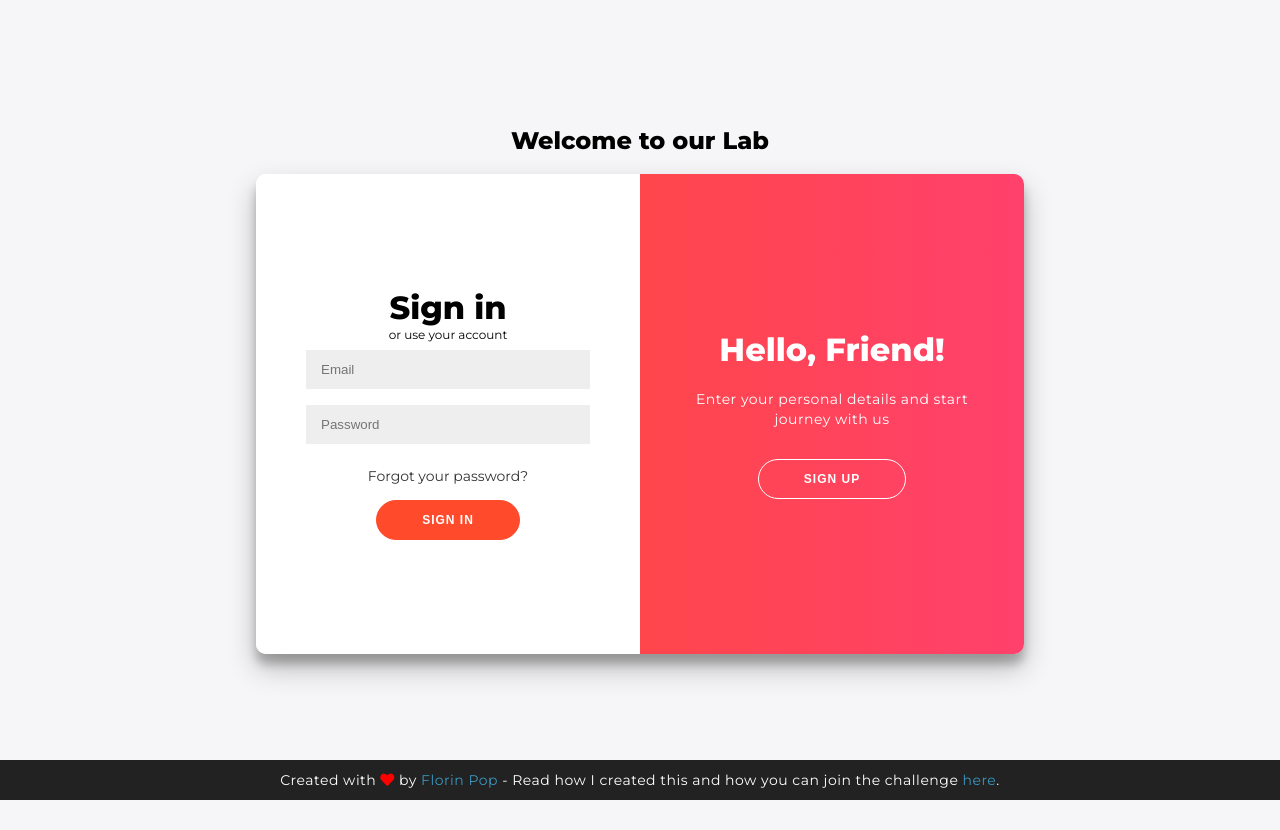
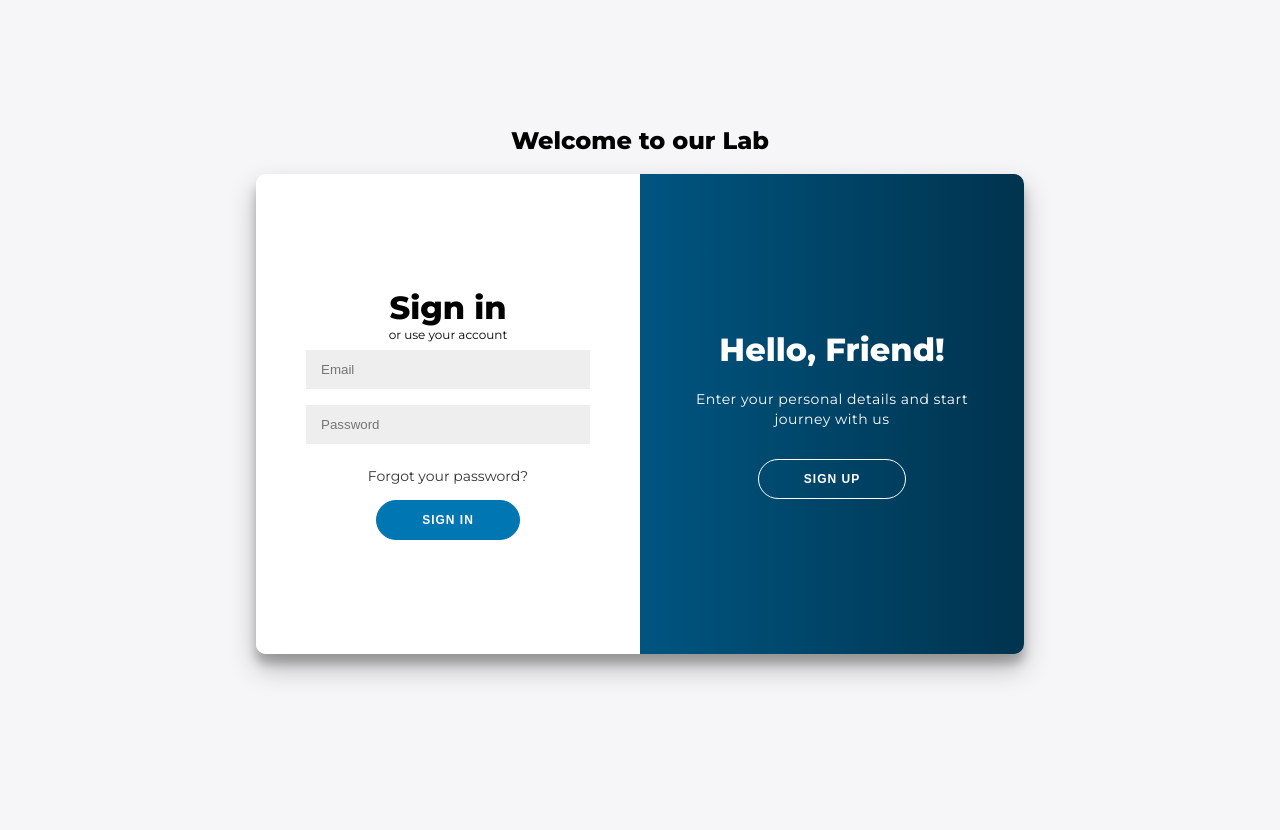
Before and after one commit to Piyush871/laboratory_management, a Django app: page /reg_normal_user in a window 1280 px wide. Run offline with Django 4.2, Linux system fonts and the light colour scheme; some libraries are stand-ins or nearby versions.

```diff
--- /dev/null
+++ b/branch.txt
@@ -0,0 +1 @@
+branch 7 in this branch the login and sign up is working properly
--- a/myapp/models.py
+++ b/myapp/models.py
@@ -6,7 +6,7 @@ from django.contrib.auth import get_user_model
 
 
 class CustomUserManager(BaseUserManager):
-    def create_user(self, email, name, employee_id, contact_no, employee_designation, password=None, user_type="normal"):
+    def create_user(self, email, name, employee_id, contact_no, employee_designation, password=None, user_type="normal",is_active=False):
         """
         Creates and saves a new user with the given email, password, and user type.
         """
@@ -14,7 +14,7 @@ class CustomUserManager(BaseUserManager):
             raise ValueError('The Email field must be set')
         email = self.normalize_email(email)
         user = self.model(email=email, name=name, employee_id=employee_id, contact_no=contact_no,
-                          employee_designation=employee_designation, user_type=user_type)
+                          employee_designation=employee_designation, user_type=user_type,is_active=is_active )
         user.set_password(password)
         user.save(using=self._db)
         return user
--- a/myapp/static/css/registerCSS.css
+++ b/myapp/static/css/registerCSS.css
@@ -1,4 +1,4 @@
-@import url('https://fonts.googleapis.com/css?family=Montserrat:400,800');
+@import url("https://fonts.googleapis.com/css?family=Montserrat:400,800");
 
 * {
   box-sizing: border-box;
@@ -10,7 +10,7 @@ body {
   justify-content: center;
   align-items: center;
   flex-direction: column;
-	font-family: 'Montserrat', sans-serif;
+  font-family: "Montserrat", sans-serif;
   height: 100vh;
   margin: -20px 0 50px;
 }
@@ -45,9 +45,9 @@ a {
 
 button {
   border-radius: 20px;
-	border: 1px solid #FF4B2B;
-	background-color: #FF4B2B;
-	color: #FFFFFF;
+  border: 1px solid #0077b3;
+  background-color: #0077b3;
+  color: #ffffff;
   font-size: 12px;
   font-weight: bold;
   padding: 12px 45px;
@@ -66,11 +66,11 @@ button:focus {
 
 button.ghost {
   background-color: transparent;
-	border-color: #FFFFFF;
+  border-color: #ffffff;
 }
 
 form {
-	background-color: #FFFFFF;
+  background-color: #ffffff;
   display: flex;
   align-items: center;
   justify-content: center;
@@ -91,8 +91,7 @@ input {
 .container {
   background-color: #fff;
   border-radius: 10px;
-  	box-shadow: 0 14px 28px rgba(0,0,0,0.25),
-			0 10px 10px rgba(0,0,0,0.22);
+  box-shadow: 0 14px 28px rgba(0, 0, 0, 0.25), 0 10px 10px rgba(0, 0, 0, 0.22);
   position: relative;
   overflow: hidden;
   width: 768px;
@@ -132,12 +131,14 @@ input {
 }
 
 @keyframes show {
-	0%, 49.99% {
+  0%,
+  49.99% {
     opacity: 0;
     z-index: 1;
   }
 
-	50%, 100% {
+  50%,
+  100% {
     opacity: 1;
     z-index: 5;
   }
@@ -154,18 +155,18 @@ input {
   z-index: 100;
 }
 
-.container.right-panel-active .overlay-container{
+.container.right-panel-active .overlay-container {
   transform: translateX(-100%);
 }
 
 .overlay {
-	background: #FF416C;
-	background: -webkit-linear-gradient(to right, #FF4B2B, #FF416C);
-	background: linear-gradient(to right, #FF4B2B, #FF416C);
+  background: #0077b3;
+  background: -webkit-linear-gradient(to right, #0077b3, #00334e);
+  background: linear-gradient(to right, #0077b3, #00334e);
   background-repeat: no-repeat;
   background-size: cover;
   background-position: 0 0;
-	color: #FFFFFF;
+  color: #ffffff;
   position: relative;
   left: -100%;
   height: 100%;
@@ -215,7 +216,7 @@ input {
 }
 
 .social-container a {
-	border: 1px solid #DDDDDD;
+  border: 1px solid #dddddd;
   border-radius: 50%;
   display: inline-flex;
   justify-content: center;
@@ -224,28 +225,3 @@ input {
   height: 40px;
   width: 40px;
 }
-
-footer {
-    background-color: #222;
-    color: #fff;
-    font-size: 14px;
-    bottom: 0;
-    position: fixed;
-    left: 0;
-    right: 0;
-    text-align: center;
-    z-index: 999;
-}
-
-footer p {
-    margin: 10px 0;
-}
-
-footer i {
-    color: red;
-}
-
-footer a {
-    color: #3c97bf;
-    text-decoration: none;
-}
--- a/myapp/templates/register.html
+++ b/myapp/templates/register.html
@@ -3,7 +3,7 @@
 <html lang="en" >
 <head>
   <meta charset="UTF-8">
-  <title>CodePen - Weekly Coding Challenge #1 -  Double slider Sign in/up Form - Desktop Only</title>
+  <title>Online Lab Assitant</title>
   <link rel='stylesheet' href='https://cdnjs.cloudflare.com/ajax/libs/font-awesome/5.14.0/css/all.min.css'>
     {% load static %}
   <link rel="stylesheet" href={% static 'css/registerCSS.css' %}>
@@ -12,18 +12,7 @@
 <body>
 
 
-{% comment %}
 
-    email = models.EmailField(unique=True)
-    name = models.CharField(max_length=100)
-    employee_id = models.CharField(max_length=20, unique=True)
-    contact_no = models.CharField(max_length=15)
-    employee_designation = models.CharField(max_length=100)
-    is_staff = models.BooleanField(default=False)
-    user_type = models.CharField(max_length=100, default="normal")
-    is_active = models.BooleanField(default=True)
-    USERNAME_FIELD = 'email'
-    REQUIRED_FIELDS = ['name', 'employee_id', 'contact_no', 'employee_designation'] {% endcomment %}
 
 
 <!-- partial:index.partial.html -->
@@ -44,13 +33,14 @@
 		</form>
 	</div>
 	<div class="form-container sign-in-container">
-		<form action="#">
+		<form action="login" method="POST">
+			{% csrf_token %}
 			<h1>Sign in</h1>
 			<span>or use your account</span>
-			<input type="email" placeholder="Email" />
-			<input type="password" placeholder="Password" />
+			<input type="email" placeholder="Email" name="email" />
+			<input type="password" placeholder="Password" name="password"/>
 			<a href="#">Forgot your password?</a>
-			<button>Sign In</button>
+			<button type="submit" >Sign In</button>
 		</form>
 	</div>
 	<div class="overlay-container">
@@ -68,15 +58,6 @@
 		</div>
 	</div>
 </div>
-
-<footer>
-	<p>
-		Created with <i class="fa fa-heart"></i> by
-		<a target="_blank" href="https://florin-pop.com">Florin Pop</a>
-		- Read how I created this and how you can join the challenge
-		<a target="_blank" href="https://www.florin-pop.com/blog/2019/03/double-slider-sign-in-up-form/">here</a>.
-	</p>
-</footer>
 <!-- partial -->
   <script  src={% static 'js/registerScript.js' %}></script>
 
--- a/myapp/views.py
+++ b/myapp/views.py
@@ -42,6 +42,8 @@ def home_view(request):
     return render(request, 'home.html', context)
 
 
+#************************view for registring normal user **************************************************************
+
 def reg_normal_user_view(request):
     if request.method == 'POST':
         # get the data from the user form
@@ -64,6 +66,7 @@ def reg_normal_user_view(request):
 
         # feed the data to the form  object
 
+#&&&&&&&&&&&&&&&&&&&&&&&&&&&&&&&&&&&&&&&LOGIN VIEW &&&&&&&&&&&&&&&&&&&&&&&&&&&&&&&&&&&&&&&&&&&
 
 def login_view(request):
     if request.method == 'POST':
@@ -74,7 +77,8 @@ def login_view(request):
             login(request, user)
             messages.success(request, 'Login successful!')
             print("Login successful!")
-            return redirect('home')
+            #send user to home page and send his details
+            return redirect('home', {'user': user})
         else:
             print("Invalid email or password!")
             messages.error(request, 'Invalid email or password!')
```
Also changed, not shown: db.sqlite3. Lines whose indentation alone changed are shown as unchanged.
